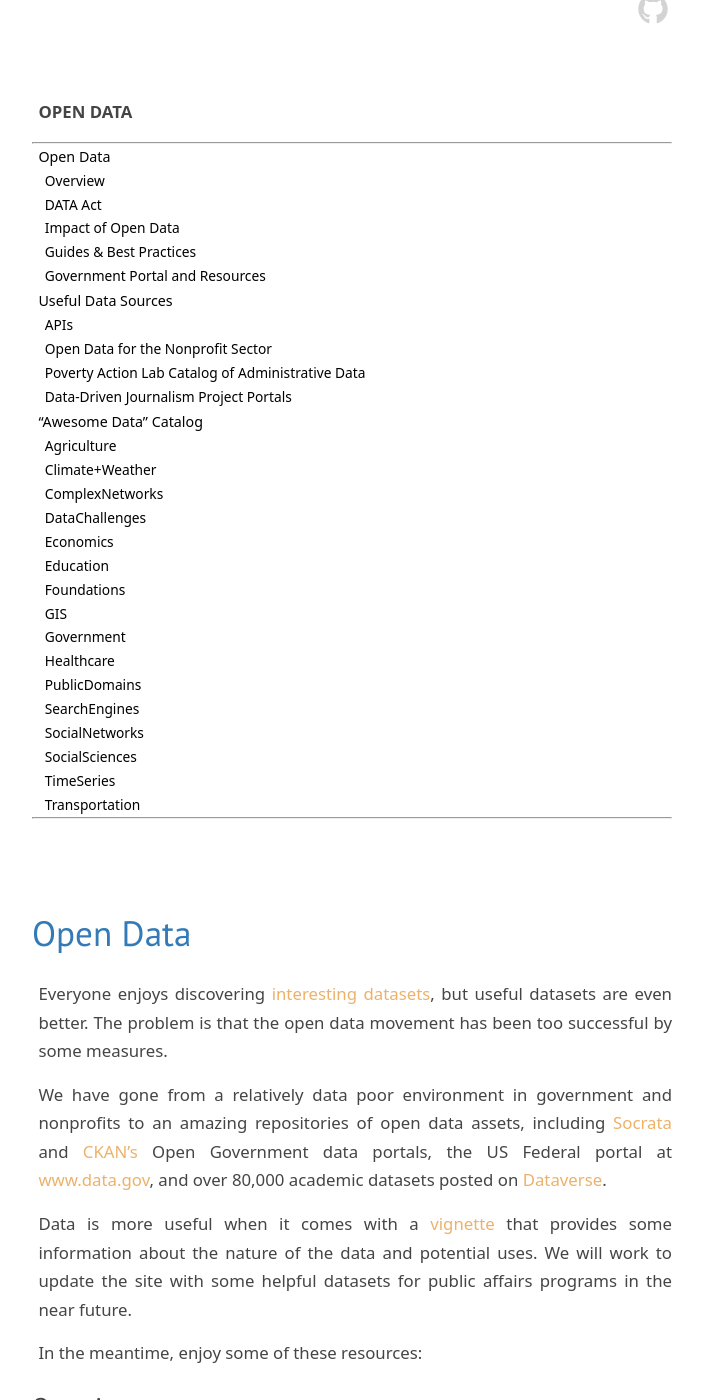
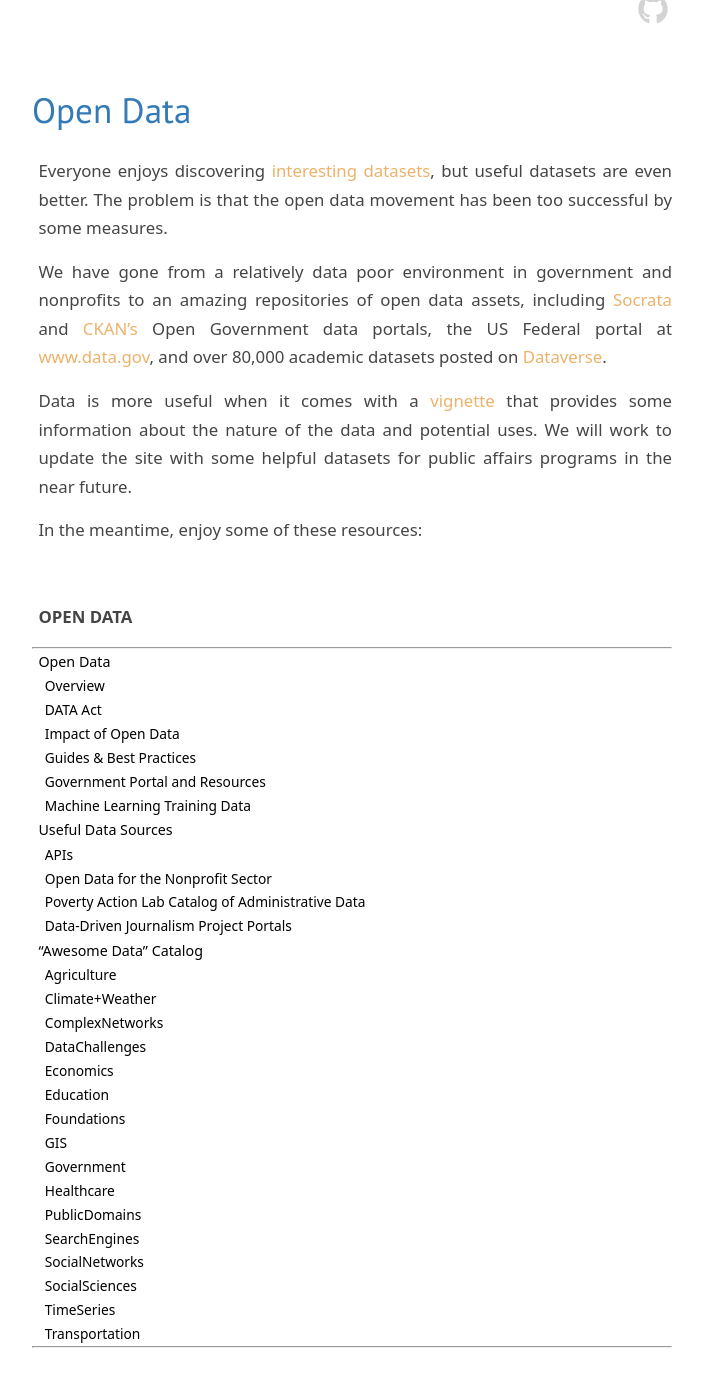
Before and after one commit to DS4PS/ds4ps.github.io, a Jekyll site: the page built from data.md, in a window 1280 px wide and 1400 px high, scrolled down 486 px. Shown: the whole window, without its empty margins (288-991 px from the left). Built offline with Jekyll 4.4.1, drawn with Linux system fonts in a browser that asks for light colours; nearby versions of some CDN libraries; library files that are not in the unit come from our copies; some of the changed lines change nothing that is shown; some of the changed text lies outside the part shown.

Commit message:
Update data.md

```diff
--- a/data.md
+++ b/data.md
@@ -5,6 +5,21 @@
 ---
 
 
+
+
+
+
+
+
+## Open Data
+
+Everyone enjoys discovering [interesting datasets](http://rs.io/100-interesting-data-sets-for-statistics/), but useful datasets are even better. The problem is that the open data movement has been too successful by some measures.
+
+We have gone from a relatively data poor environment in government and nonprofits to an amazing repositories of open data assets, including [Socrata](https://socrata.com/solutions/open-data-citizen-engagement/) and [CKAN's](https://ckan.org/about/instances/) Open Government data portals, the US Federal portal at [www.data.gov](https://www.data.gov/), and over 80,000 academic datasets posted on [Dataverse](https://dataverse.harvard.edu/).
+
+Data is more useful when it comes with a [vignette](https://ds4ps.github.io/PROG-EVAL-III/Datasets_in_R.html) that provides some information about the nature of the data and potential uses. We will work to update the site with some helpful datasets for public affairs programs in the near future.
+
+In the meantime, enjoy some of these resources:
 
 
 <br>
@@ -19,18 +34,6 @@
 -----------------------
 
 <br>
-
-
-
-## Open Data
-
-Everyone enjoys discovering [interesting datasets](http://rs.io/100-interesting-data-sets-for-statistics/), but useful datasets are even better. The problem is that the open data movement has been too successful by some measures.
-
-We have gone from a relatively data poor environment in government and nonprofits to an amazing repositories of open data assets, including [Socrata](https://socrata.com/solutions/open-data-citizen-engagement/) and [CKAN's](https://ckan.org/about/instances/) Open Government data portals, the US Federal portal at [www.data.gov](https://www.data.gov/), and over 80,000 academic datasets posted on [Dataverse](https://dataverse.harvard.edu/).
-
-Data is more useful when it comes with a [vignette](https://ds4ps.github.io/PROG-EVAL-III/Datasets_in_R.html) that provides some information about the nature of the data and potential uses. We will work to update the site with some helpful datasets for public affairs programs in the near future.
-
-In the meantime, enjoy some of these resources:
 
 
 ### Overview
@@ -72,6 +75,10 @@
 * Five Largest Cities Now Have Open Data Policies [ [link](http://sunlightfoundation.com/blog/2014/10/15/all-five-of-the-largest-u-s-cities-now-have-open-data-policies/) ]
 * 40 Brilliant Open Data Projects for Smart Cities [[ link](https://carto.com/blog/forty-brilliant-open-data-projects) ]
 
+
+### Machine Learning Training Data
+
+* Top Sources for Machine Learning Datasets [ [link](https://vas3k.com/blog/machine_learning/) ]
 
 <br>
 
```
